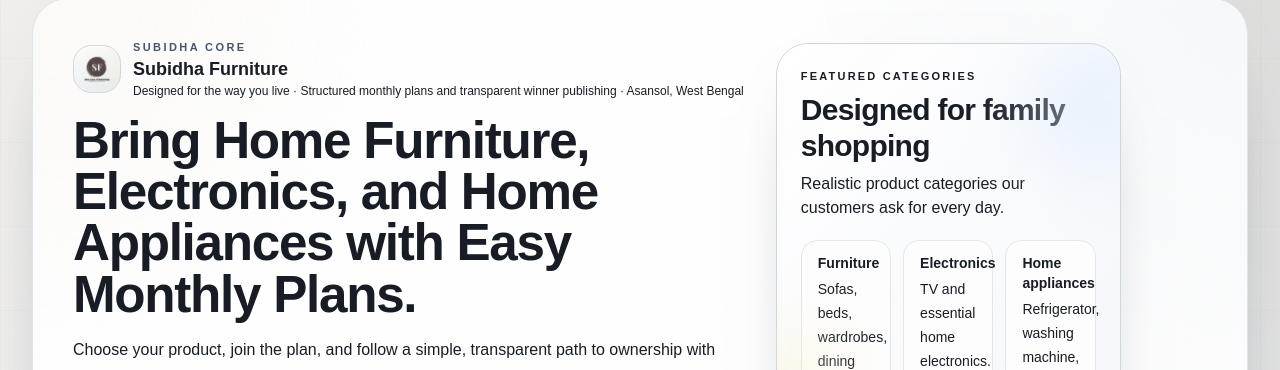
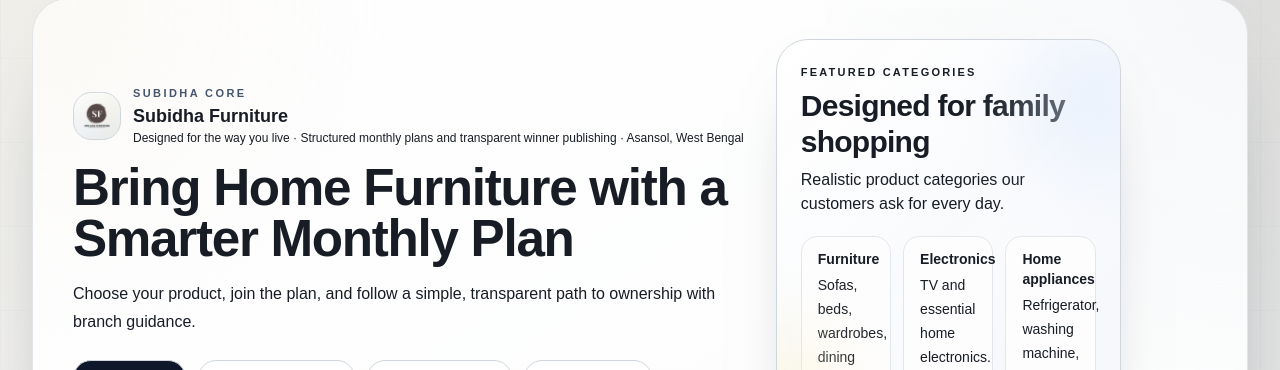
Before and after one commit to praamr369/subidha-advance-emi, a Next.js app in the folder frontend/: page / in a window 1280 px wide. Shown: the part 278-648 px from the top of the page. Built offline with nearby package versions, Linux system fonts and the light colour scheme; no server answers.

Commit message:
fix: stabilize public i18n smoke copy contracts

```diff
--- a/frontend/src/app/(public)/page.tsx
+++ b/frontend/src/app/(public)/page.tsx
@@ -41,8 +41,8 @@ export default async function PublicHome() {
   const latestWinner = latestWinnerResult.status === "fulfilled" ? latestWinnerResult.value.winner : null;
   const products = productsResult.status === "fulfilled" ? productsResult.value.products.slice(0, 6) : [];
 
-  const heroTitle = (profile.hero_title || "").trim() || getText(publicContent.homeHero.title, language);
-  const heroSubtitle = (profile.hero_subtitle || "").trim() || getText(publicContent.homeHero.subtitle, language);
+  const heroTitle = getText(publicContent.homeHero.title, language);
+  const heroSubtitle = getText(publicContent.homeHero.subtitle, language);
 
   return (
     <main className="mx-auto flex w-full max-w-[1280px] flex-col gap-8 px-4 py-8 sm:px-6 lg:px-8 lg:py-10">
--- a/frontend/src/app/(public)/products/page.tsx
+++ b/frontend/src/app/(public)/products/page.tsx
@@ -37,7 +37,7 @@ export default async function ProductsPage() {
   return (
     <PublicPageShell
       title={dictionary.common.products}
-      subtitle="Explore real catalog items and enquire with your preferred product in one flow."
+      subtitle="Browse the live catalogue and enquire with your preferred product in one flow."
       breadcrumbs={[
         { label: dictionary.common.home, href: ROUTES.public.home },
         { label: dictionary.common.products },
@@ -59,6 +59,9 @@ export default async function ProductsPage() {
       />
 
       <section className="rounded-[2rem] border border-white/75 bg-white/70 p-6 shadow-[0_24px_70px_-48px_rgba(15,23,42,0.6)]">
+        <p className="mb-4 text-sm leading-6 text-muted-foreground">
+          Browse the live catalogue sourced from production product records.
+        </p>
         <div className="grid gap-4 sm:grid-cols-3">
           <div className="rounded-[1.5rem] border border-white/80 bg-white/82 p-4">
             <div className="text-[11px] font-semibold uppercase tracking-[0.18em] text-slate-500">Published products</div>
--- a/frontend/src/lib/public-i18n.ts
+++ b/frontend/src/lib/public-i18n.ts
@@ -83,7 +83,7 @@ export const publicContent = {
   },
   homeHero: {
     title: {
-      en: "Bring Home Furniture, Electronics, and Home Appliances with Easy Monthly Plans.",
+      en: "Bring Home Furniture with a Smarter Monthly Plan",
       hi: "फर्नीचर, इलेक्ट्रॉनिक्स और होम अप्लायंसेज़ अब आसान मासिक योजना के साथ घर लाएँ।",
       bn: "সহজ মাসিক পরিকল্পনায় ফার্নিচার, ইলেকট্রনিক্স ও হোম অ্যাপ্লায়েন্সস ঘরে আনুন।",
     },
```
